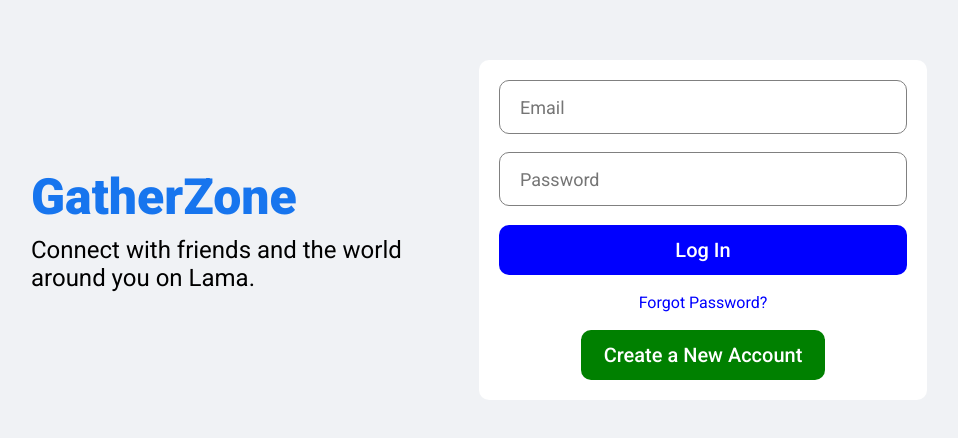
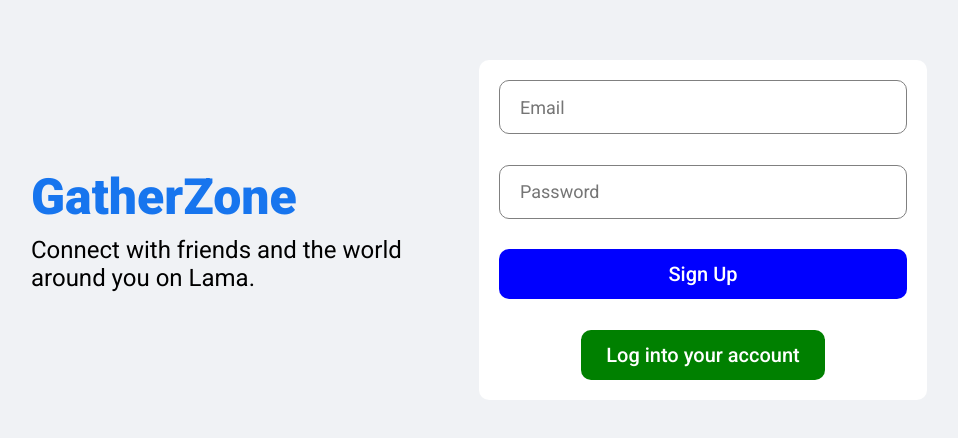
Before and after one commit to tenthin/react-social-media, a React (Create React App) app: page / in a window 1280 px wide. Shown: the part 170-608 px from the top of the page, without its empty margins (161-1119 px from the left). Built offline with nearby package versions, Linux system fonts and the light colour scheme.

Commit message:
register page created

```diff
--- a/src/App.js
+++ b/src/App.js
@@ -1,10 +1,11 @@
 import Home from "./pages/home/Home";
 import Login from "./pages/login/Login";
 import Profile from "./pages/profile/Profile";
+import Register from "./pages/register/Register";
 // import {Person} from '@material-ui/icons'
 
 function App() {
-  return <Login/>
+  return <Register/>
 }
 
 export default App;
--- /dev/null
+++ b/src/pages/register/Register.js
@@ -0,0 +1,26 @@
+import "./register.css"
+
+export default function Register() {
+    return (
+        <div className="login">
+            <div className="loginWrapper">
+                <div className="loginLeft">
+                    <h3 className="loginLogo">GatherZone</h3>
+                    <span className="loginDesc">
+                        Connect with friends and the world around you on Lama.
+                    </span>
+                </div>
+                <div className="loginRight">
+                    <div className="loginBox">
+                        <input placeholder="Email" className="loginInput" />
+                        <input placeholder="Password" className="loginInput" />
+                        <button className="loginButton">Sign Up</button>
+                        <button className="loginRegisterButton">
+                            Log into your account
+                        </button>
+                    </div>
+                </div>
+            </div>
+        </div>
+    )
+}
--- /dev/null
+++ b/src/pages/register/register.css
@@ -0,0 +1,84 @@
+.login{
+    width: 100vw;
+    height: 100vh;
+    background-color: #f0f2f5;
+    display: flex;
+    align-items: center;
+    justify-content: center;
+}
+
+.loginWrapper{
+    width: 70%;
+    height: 70%;
+    display: flex;
+}
+
+.loginLeft,.loginRight{
+    flex: 1;
+    display: flex;
+    flex-direction: column;
+    justify-content: center;
+}
+
+.loginLogo{
+    font-size: 50px;
+    font-weight: 800;
+    color: #1775EE;
+    margin-bottom: 10px;
+}
+
+.loginDesc{
+    font-size: 24px;
+}
+
+.loginBox{
+    height: 300px;
+    padding: 20px;
+    background-color: white;
+    border-radius: 10px;
+    display: flex;
+    flex-direction: column;
+    justify-content: space-between;
+}
+
+.loginInput{
+    height: 50px;
+    border-radius: 10px;
+    border: 1px solid gray;
+    font-size: 18px;
+    padding-left: 20px;
+}
+
+.loginInput:focus{
+    outline: none;
+}
+
+.loginButton{
+    height: 50px;
+    border-radius: 10px;
+    border: none;
+    background-color: blue;
+    color: white;
+    font-size: 20px;
+    font-weight: 500;
+    cursor: pointer;
+}
+
+.loginForgot{
+    text-align: center;
+    color: blue;
+    cursor: pointer;
+}
+
+.loginRegisterButton{
+    width: 60%;
+    align-self: center;
+    height: 50px;
+    border-radius: 10px;
+    border: none;
+    background-color: green;
+    color: white;
+    font-size: 20px;
+    font-weight: 500;
+    cursor: pointer;
+}
```
